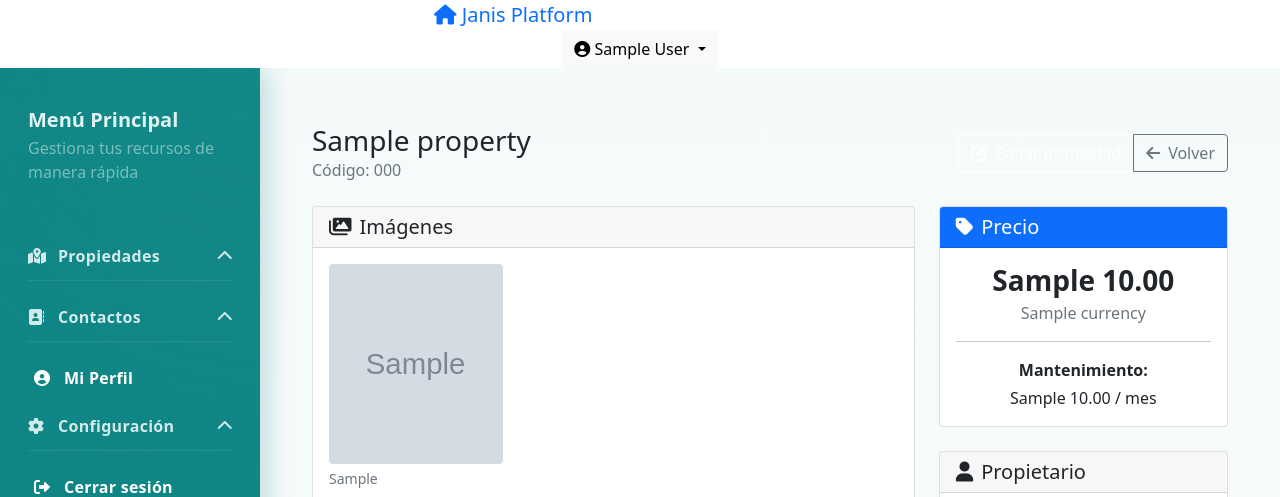
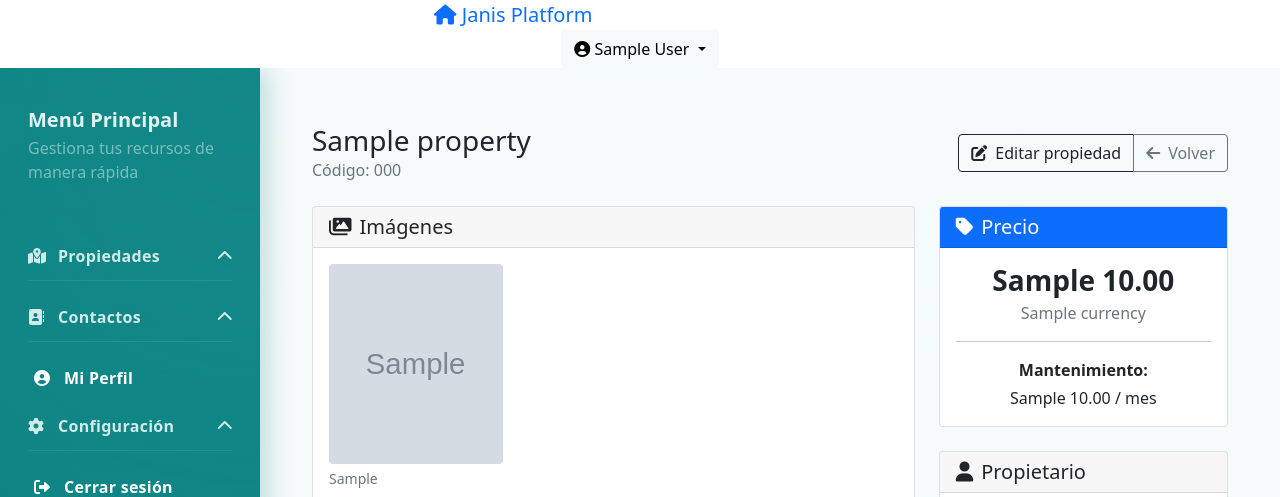
Before and after one commit to propifyperu/janisprueba2, a Django app: page /dashboard/1/ in a window 1280 px wide. Shown: the top 497 px of the page. Run offline with Django 5.2, Linux system fonts and the light colour scheme; a user stored in the database is signed in; tables that the repository leaves empty hold one stand-in row (values such as "Sample post"); grey boxes marked "Sample" are stand-in pictures.

Commit message:
UI: make 'Editar propiedad' button visible using btn-outline-primary

```diff
--- a/properties/templates/properties/property_detail.html
+++ b/properties/templates/properties/property_detail.html
@@ -14,7 +14,7 @@
                     <p class="text-muted mb-0">Código: {{ property.code }}</p>
                 </div>
                 <div class="btn-group" role="group">
-                    <a href="{% url 'properties:edit' property.pk %}" class="btn btn-primary">
+                    <a href="{% url 'properties:edit' property.pk %}" class="btn btn-outline-primary">
                         <i class="fas fa-edit me-2"></i>Editar propiedad
                     </a>
                     <a href="{% url 'properties:list' %}" class="btn btn-outline-secondary">
```
